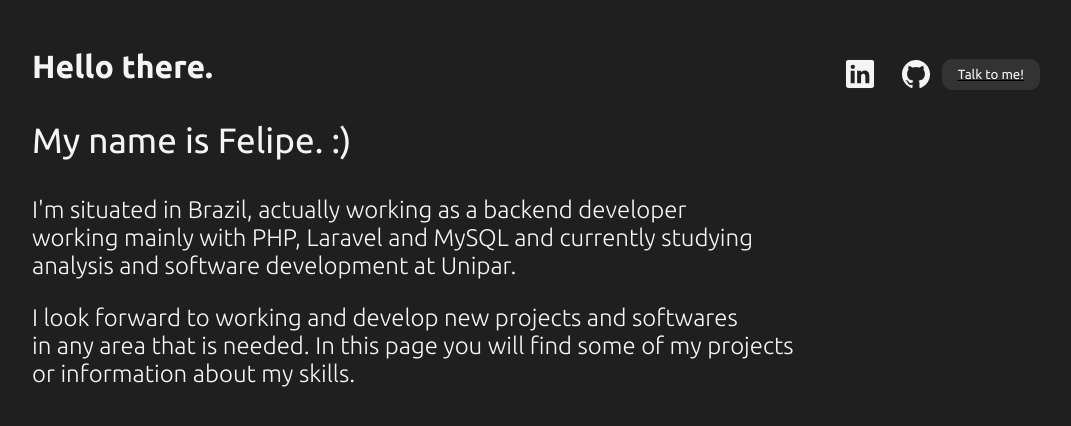
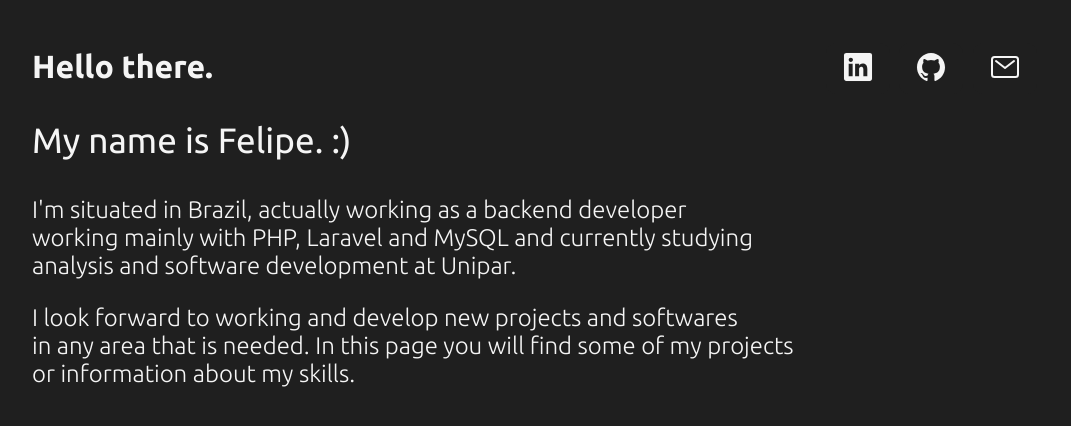
Before and after one commit to BenderF/BenderF.github.io, a plain HTML site: page index.html in a window 1280 px wide. Shown: the whole page, without its empty margins (104-1175 px from the left). Drawn offline with nearby package versions, Linux system fonts and the light colour scheme.

Commit message:
changed buttons

```diff
--- a/assets/styles.css
+++ b/assets/styles.css
@@ -10,10 +10,14 @@
 }
 
 nav {
-    display: inline-flex;
+    display: flex;
+    flex-direction: row;
     float: right;
     justify-content: space-between;
     align-items: center;
+    max-height: 40px;
+
+
     /*padding-left: 50em;*/
 }
 
@@ -23,7 +27,7 @@ ul {
 
 ul li{
     display: inline-flex;
-    padding: 10px;
+    padding: 3px;
 }
 
 a {
@@ -32,16 +36,22 @@ a {
     color: inherit;
 }
 
-.icon:hover {
-    font-size: 64px;
+.icon {
+    font-size: 32px;
+    transition: linear 0.2s;
 }
 
-.github:hover {
+#linkedIn:hover {
+    color: #4078c0;
+
+}
+
+#github:hover {
     color: #6e5494;
 }
 
-.linkedin:hover {
-    color: #4078c0;
+#email:hover {
+    color: #6cc644;
 }
 
 button {
@@ -49,7 +59,7 @@ button {
     color: whitesmoke;
     border: none;
     border-radius: 10px;
-    background: #333333;
+    /*background: #333333;*/
 }
 
 button:hover {
@@ -57,7 +67,8 @@ button:hover {
     color: whitesmoke;
     border: none;
     border-radius: 10px;
-    background: #454545;
+    /*background: #454545;*/
+    cursor: pointer;
 }
 
 body {
--- a/index.html
+++ b/index.html
@@ -12,10 +12,30 @@
         <header>
             <nav>
                 <ul>
-                    <li class="linkedin"><a href="https://www.linkedin.com/in/benderfelipe/" target="_blank"><ion-icon name="logo-linkedin" size="large"></ion-icon></a></li>
-                    <li class="github"><a href="https://github.com/BenderF" target="_blank"><ion-icon name="logo-github" size="large" class="icon"></ion-icon></a></li>
+<!--                    <li class="linkedin"><a href="https://www.linkedin.com/in/benderfelipe/" target="_blank"><ion-icon name="logo-linkedin" size="large"></ion-icon></a></li>-->
+<!--                    <li class="github"><a href="https://github.com/BenderF" target="_blank"><ion-icon name="logo-github" size="large" class="icon"></ion-icon></a></li>-->
+                    <li class="linkedin">
+                        <a href="https://www.linkedin.com/in/benderfelipe/" target="_blank">
+                            <button class="btn-link" id="linkedIn">
+                                <ion-icon name="logo-linkedin" class="icon"></ion-icon>
+                            </button>
+                        </a>
+                    </li>
+                    <li class="github">
+                        <a href="https://github.com/BenderF" target="_blank">
+                            <button class="btn-link" id="github">
+                                <ion-icon name="logo-github" class="icon"></ion-icon>
+                            </button>
+                        </a>
+                    </li>
+                    <li>
+                        <a href="mailto:bender.f98@gmail.com">
+                            <button class="btn-link" id="email">
+                                <ion-icon name="mail-outline" class="icon"></ion-icon>
+                            </button>
+                        </a></li>
                 </ul>
-                <a href="mailto:bender.f98@gmail.com"><button>Talk to me!</button></a>
+<!--                <a href="mailto:bender.f98@gmail.com"><button>Talk to me!</button></a>-->
             </nav>
         </header>
         <h1>Hello there.</h1>
```
